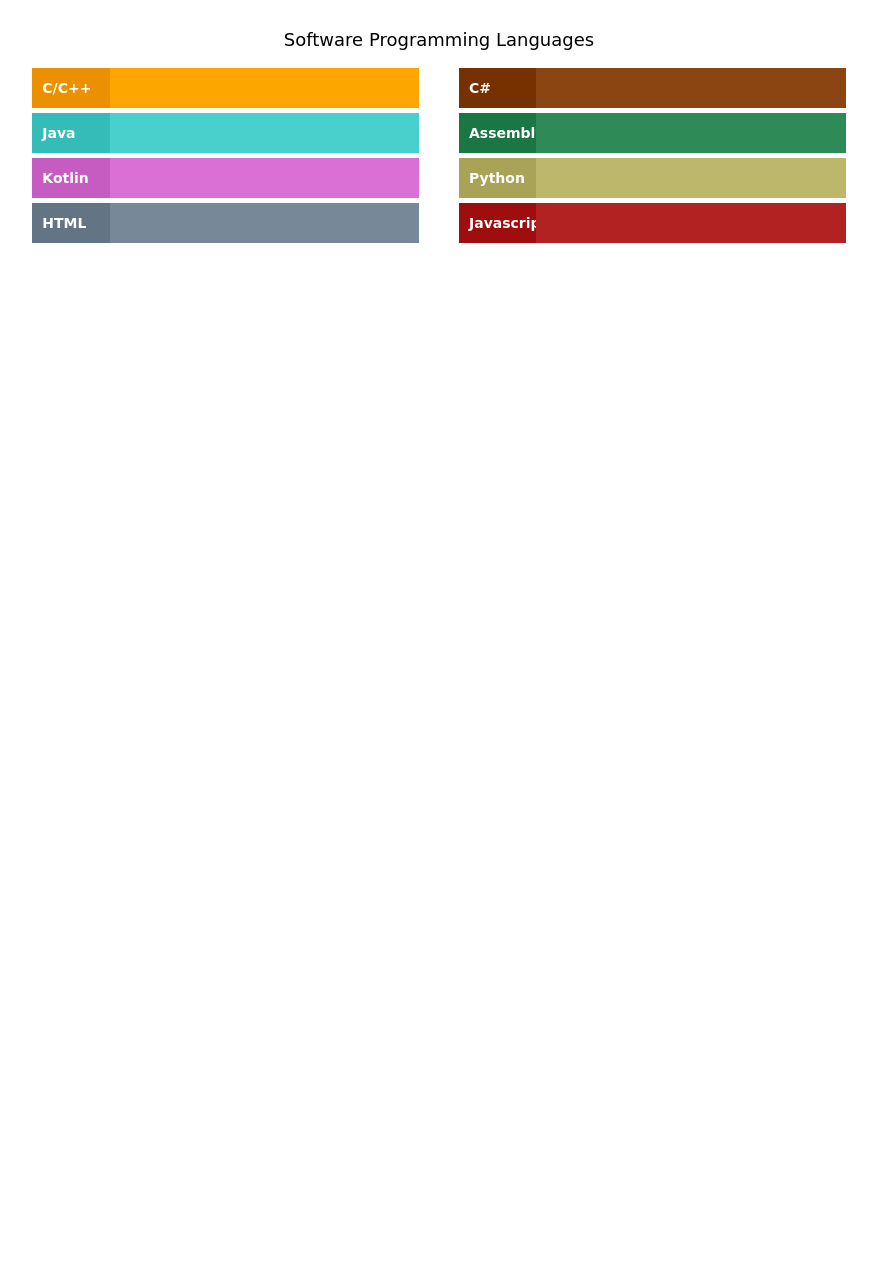
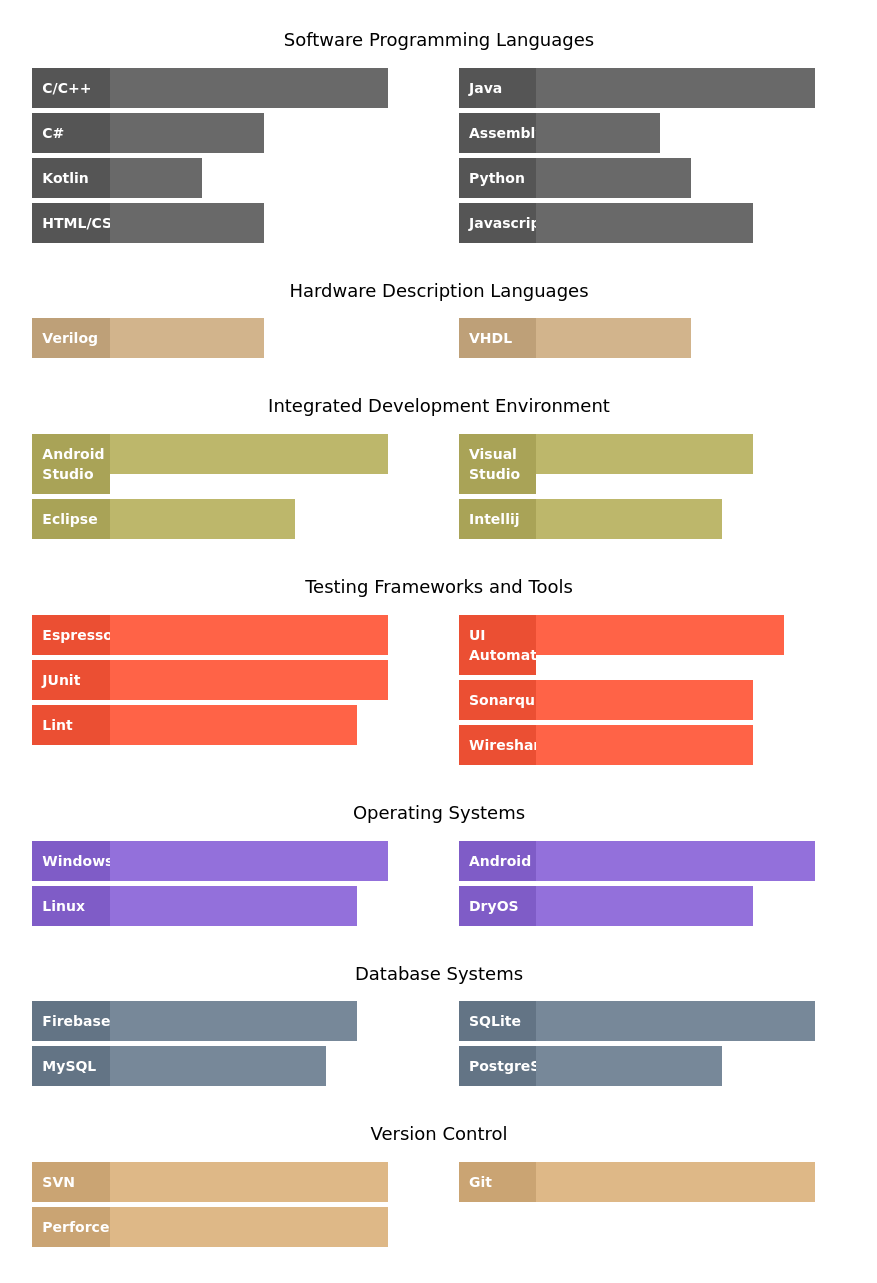
Before and after one commit to tompee26/Portfolio, a plain HTML site: page index.html in a window 1280 px wide. Shown: the part 1197-2480 px from the top of the page, without its empty margins (201-1078 px from the left). Before the commit the page ends 1545 px from the top, so only its background shows below. Drawn offline with Linux system fonts and the light colour scheme; a web font is replaced by a local one.

Commit message:
Added more skills

```diff
--- a/css/styles.css
+++ b/css/styles.css
@@ -92,7 +92,7 @@
 }
 
 .skill-row {
-    border-radius: 2px;
+    border-radius: 20px;
     margin: 5px;
 }
 
--- a/index.html
+++ b/index.html
@@ -83,10 +83,105 @@
             </div>
             <div class="col-md-2"></div>
         </div>
+        <div class="row">
+            <p class="text-center name projects-header"></p>
+        </div>
+        <div class="row">
+            <p class="text-center subname">Hardware Description Languages</p>
+        </div>
+        <div class="row">
+            <div class="col-md-2"></div>
+            <div class="col-md-4 center-block">
+                <div id="hard-col-1"></div>
+            </div>
+            <div class="col-md-4 center-block">
+                <div id="hard-col-2"></div>
+            </div>
+            <div class="col-md-2"></div>
+        </div>
+        <div class="row">
+            <p class="text-center name projects-header"></p>
+        </div>
+        <div class="row">
+            <p class="text-center subname">Integrated Development Environment</p>
+        </div>
+        <div class="row">
+            <div class="col-md-2"></div>
+            <div class="col-md-4 center-block">
+                <div id="ide-col-1"></div>
+            </div>
+            <div class="col-md-4 center-block">
+                <div id="ide-col-2"></div>
+            </div>
+            <div class="col-md-2"></div>
+        </div>
+        <div class="row">
+            <p class="text-center name projects-header"></p>
+        </div>
+        <div class="row">
+            <p class="text-center subname">Testing Frameworks and Tools</p>
+        </div>
+        <div class="row">
+            <div class="col-md-2"></div>
+            <div class="col-md-4 center-block">
+                <div id="test-col-1"></div>
+            </div>
+            <div class="col-md-4 center-block">
+                <div id="test-col-2"></div>
+            </div>
+            <div class="col-md-2"></div>
+        </div>
+        <div class="row">
+            <p class="text-center name projects-header"></p>
+        </div>
+        <div class="row">
+            <p class="text-center subname">Operating Systems</p>
+        </div>
+        <div class="row">
+            <div class="col-md-2"></div>
+            <div class="col-md-4 center-block">
+                <div id="os-col-1"></div>
+            </div>
+            <div class="col-md-4 center-block">
+                <div id="os-col-2"></div>
+            </div>
+            <div class="col-md-2"></div>
+        </div>
+        <div class="row">
+            <p class="text-center name projects-header"></p>
+        </div>
+        <div class="row">
+            <p class="text-center subname">Database Systems</p>
+        </div>
+        <div class="row">
+            <div class="col-md-2"></div>
+            <div class="col-md-4 center-block">
+                <div id="db-col-1"></div>
+            </div>
+            <div class="col-md-4 center-block">
+                <div id="db-col-2"></div>
+            </div>
+            <div class="col-md-2"></div>
+        </div>
+        <div class="row">
+            <p class="text-center name projects-header"></p>
+        </div>
+        <div class="row">
+            <p class="text-center subname">Version Control</p>
+        </div>
+        <div class="row">
+            <div class="col-md-2"></div>
+            <div class="col-md-4 center-block">
+                <div id="vcs-col-1"></div>
+            </div>
+            <div class="col-md-4 center-block">
+                <div id="vcs-col-2"></div>
+            </div>
+            <div class="col-md-2"></div>
+        </div>
+
         <!-- Placeholder -->
-        <div class="row" style="height: 100px">
-
-        </div>
+        <div class="row" style="height: 100px"></div>
     </div>
     <script src="js/skills.js" type="text/javascript"></script>
 </body>
--- a/js/skills.js
+++ b/js/skills.js
@@ -35,34 +35,62 @@ function ComputePercentage(percentage) {
     return percentage;
 }
 
-// C/C++
-$("#soft-col-1").append(rowFormat.replace("%skill%", "C/C++").replace("%color%","#FFA500").
-    replace("%colordark%", LightenDarkenColor("#FFA500", -20)).replace("%percentage%", ComputePercentage(100)));
+function generateSkillElement(skill, color, percentage) {
+    return rowFormat.replace("%skill%", skill).replace("%color%", color).
+        replace("%colordark%", LightenDarkenColor(color, -20)).replace("%percentage%", ComputePercentage(percentage));
+}
 
-// Java
-$("#soft-col-1").append(rowFormat.replace("%skill%", "Java").replace("%color%","#48D1CC").
-    replace("%colordark%", LightenDarkenColor("#48D1CC", -20)).replace("%percentage%", ComputePercentage(100)));
+// $("#soft-col-1").append(generateSkillElement("C/C++", "#FFA500", 100));
+// $("#soft-col-1").append(generateSkillElement("Java", "#48D1CC", 100));
+// $("#soft-col-1").append(generateSkillElement("Kotlin", "#DA70D6", 100));
+// $("#soft-col-1").append(generateSkillElement("HTML", "#778899", 100));
 
-// Kotlin
-$("#soft-col-1").append(rowFormat.replace("%skill%", "Kotlin").replace("%color%","#DA70D6").
-    replace("%colordark%", LightenDarkenColor("#DA70D6", -20)).replace("%percentage%", ComputePercentage(100)));
+// $("#soft-col-2").append(generateSkillElement("C#", "#8B4513", 100));
+// $("#soft-col-2").append(generateSkillElement("Assembly", "#2E8B57", 100));
+// $("#soft-col-2").append(generateSkillElement("Python", "#BDB76B", 100));
+// $("#soft-col-2").append(generateSkillElement("Javascript", "#B22222", 100));
 
-// HTML
-$("#soft-col-1").append(rowFormat.replace("%skill%", "HTML").replace("%color%","#778899").
-    replace("%colordark%", LightenDarkenColor("#778899", -20)).replace("%percentage%", ComputePercentage(100)));
+$("#soft-col-1").append(generateSkillElement("C/C++", "#696969", 90));
+$("#soft-col-1").append(generateSkillElement("C#", "#696969", 50));
+$("#soft-col-1").append(generateSkillElement("Kotlin", "#696969", 30));
+$("#soft-col-1").append(generateSkillElement("HTML/CSS", "#696969", 50));
 
-// C#
-$("#soft-col-2").append(rowFormat.replace("%skill%", "C#").replace("%color%","#8B4513").
-    replace("%colordark%", LightenDarkenColor("#8B4513", -20)).replace("%percentage%", ComputePercentage(100)));
+$("#soft-col-2").append(generateSkillElement("Java", "#696969", 90));
+$("#soft-col-2").append(generateSkillElement("Assembly", "#696969", 40));
+$("#soft-col-2").append(generateSkillElement("Python", "#696969", 50));
+$("#soft-col-2").append(generateSkillElement("Javascript", "#696969", 70));
 
-// Assembly
-$("#soft-col-2").append(rowFormat.replace("%skill%", "Assembly").replace("%color%","#2E8B57").
-    replace("%colordark%", LightenDarkenColor("#2E8B57", -20)).replace("%percentage%", ComputePercentage(100)));
+$("#hard-col-1").append(generateSkillElement("Verilog", "#D2B48C", 50));
 
-// Python
-$("#soft-col-2").append(rowFormat.replace("%skill%", "Python").replace("%color%","#BDB76B").
-    replace("%colordark%", LightenDarkenColor("#BDB76B", -20)).replace("%percentage%", ComputePercentage(100)));
+$("#hard-col-2").append(generateSkillElement("VHDL", "#D2B48C", 50));
 
-// Javascript
-$("#soft-col-2").append(rowFormat.replace("%skill%", "Javascript").replace("%color%","#B22222").
-    replace("%colordark%", LightenDarkenColor("#B22222", -20)).replace("%percentage%", ComputePercentage(100)));
+$("#ide-col-1").append(generateSkillElement("Android Studio", "#BDB76B", 90));
+$("#ide-col-1").append(generateSkillElement("Eclipse", "#BDB76B", 60));
+
+$("#ide-col-2").append(generateSkillElement("Visual Studio", "#BDB76B", 70));
+$("#ide-col-2").append(generateSkillElement("Intellij", "#BDB76B", 60));
+
+$("#test-col-1").append(generateSkillElement("Espresso", "#FF6347", 90));
+$("#test-col-1").append(generateSkillElement("JUnit", "#FF6347", 90));
+$("#test-col-1").append(generateSkillElement("Lint", "#FF6347", 80));
+
+$("#test-col-2").append(generateSkillElement("UI Automator", "#FF6347", 80));
+$("#test-col-2").append(generateSkillElement("Sonarqube", "#FF6347", 70));
+$("#test-col-2").append(generateSkillElement("Wireshark", "#FF6347", 70));
+
+$("#os-col-1").append(generateSkillElement("Windows", "#9370DB", 90));
+$("#os-col-1").append(generateSkillElement("Linux", "#9370DB", 80));
+
+$("#os-col-2").append(generateSkillElement("Android", "#9370DB", 90));
+$("#os-col-2").append(generateSkillElement("DryOS", "#9370DB", 70));
+
+$("#db-col-1").append(generateSkillElement("Firebase", "#778899", 80));
+$("#db-col-1").append(generateSkillElement("MySQL", "#778899", 70));
+
+$("#db-col-2").append(generateSkillElement("SQLite", "#778899", 90));
+$("#db-col-2").append(generateSkillElement("PostgreSQL", "#778899", 60));
+
+$("#vcs-col-1").append(generateSkillElement("SVN", "#DEB887", 90));
+$("#vcs-col-1").append(generateSkillElement("Perforce", "#DEB887", 90));
+
+$("#vcs-col-2").append(generateSkillElement("Git", "#DEB887", 90));
```
